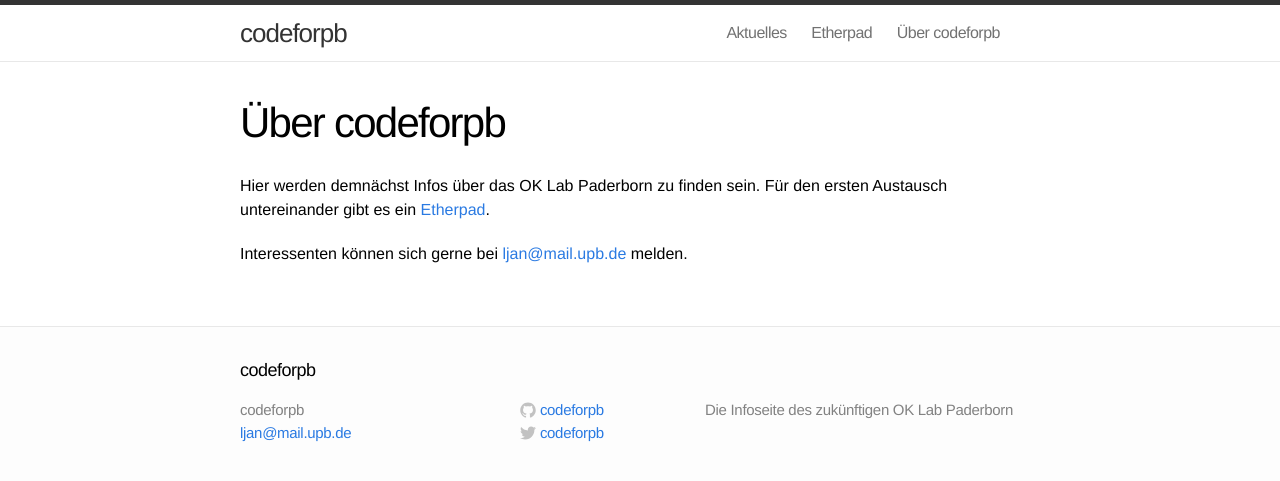
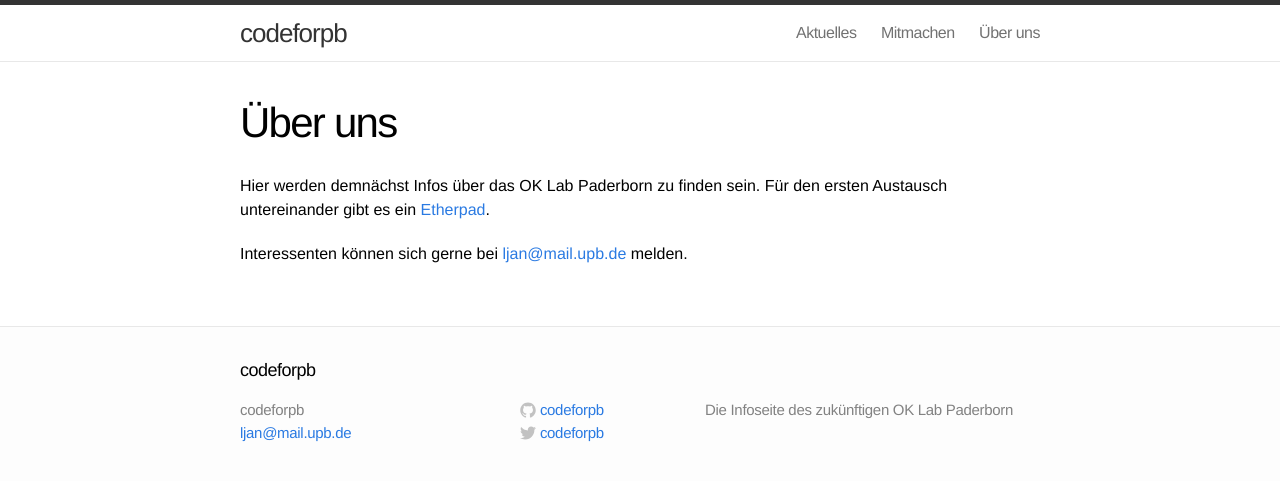
Before and after one commit to codeforpb/codeforpb.github.io, a Jekyll site: the page built from ueber.md, in a window 1280 px wide. Shown: the top 481 px of the page. Built offline with Jekyll 4.4.1, drawn with Linux system fonts in a browser that asks for light colours.

Commit message:
Added infos on how to join; reordered navigation

```diff
--- a/_includes/header.html
+++ b/_includes/header.html
@@ -17,8 +17,6 @@
         </svg>
       </a>
       <div class="trigger">
-        <a class="page-link" href="/">Aktuelles</a>
-        <a class="page-link" href="http://pad.okfn.org/p/codeforpb">Etherpad</a>
         {% for page in site.pages %}
           <a class="page-link" href="{{ page.url | prepend: site.baseurl }}">{{ page.title }}</a>
         {% endfor %}
--- a/index.html
+++ b/index.html
@@ -1,5 +1,6 @@
 ---
 layout: default
+title: Aktuelles
 ---
 
 <div class="home">
--- a/about.md
+++ b/ueber.md
@@ -1,7 +1,7 @@
 ---
 layout: page
-title: Über codeforpb
-permalink: /about/
+title: Über uns
+permalink: /ueber/
 ---
 
 Hier werden demnächst Infos über das OK Lab Paderborn zu finden sein. Für den ersten Austausch untereinander gibt es ein [Etherpad](http://pad.okfn.org/p/codeforpb).
```
Also changed, not shown: mitmachen.md (added, +9 -0 lines), 0_feed.xml (renamed from feed.xml).
